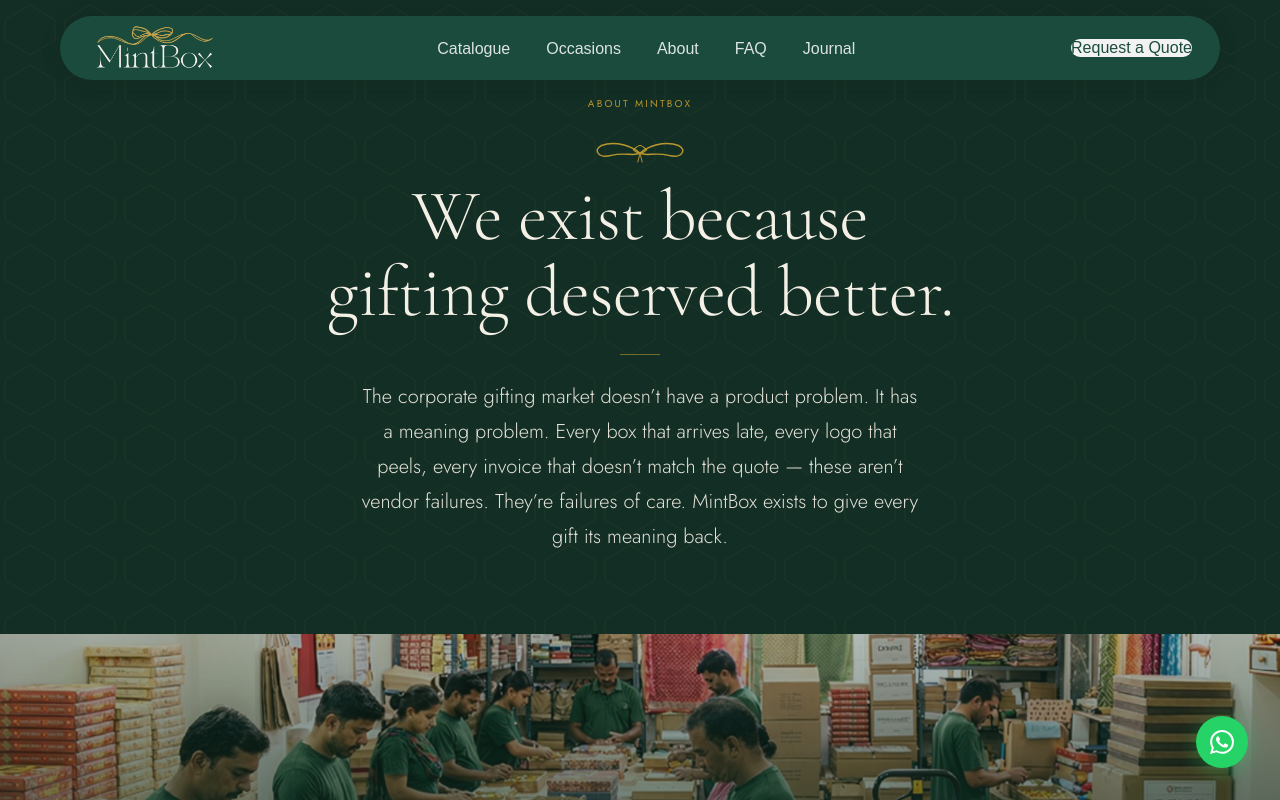
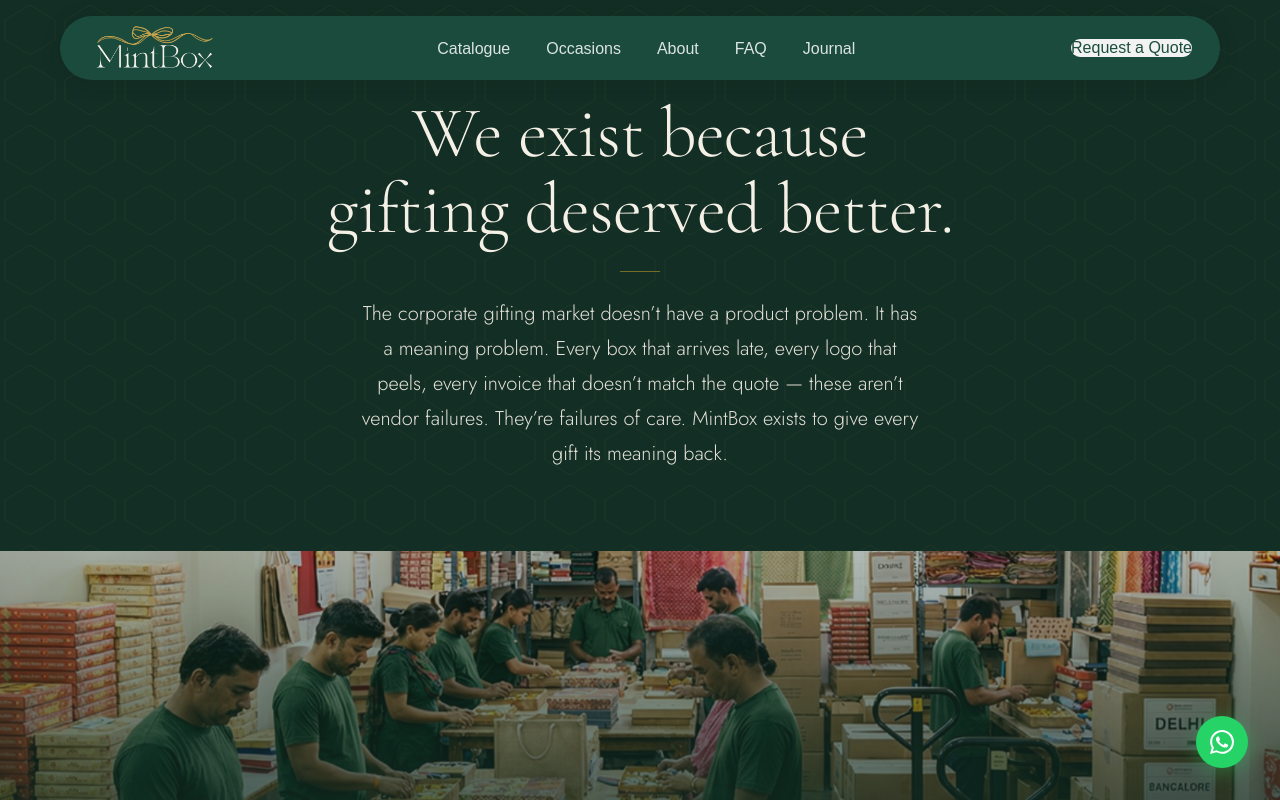
Before and after one commit to anandashok12-pixel/mintbox-catalog, a Next.js app: page /about in a window 1280 px wide. Shown: the top 800 px of the page. Built offline with nearby package versions, Linux system fonts and the light colour scheme; a web font is replaced by a local one.

Commit message:
Remove 'About MintBox' label and bow ribbon from hero
Co-Authored-By: Claude Opus 4.6 (1M context) <noreply@anthropic.com>

```diff
--- a/src/app/(main)/about/page.tsx
+++ b/src/app/(main)/about/page.tsx
@@ -119,8 +119,6 @@ export default function AboutPage() {
       <section className="ab-hero">
         <div className="ab-hero-pat" />
         <div className="ab-hero-inner">
-          <div className="ab-hero-label">About MintBox</div>
-          <BowSvg className="ab-hero-bow" />
           <h1 className="ab-hero-title">
             We exist because<br />
             <em>gifting deserved better.</em>
```
